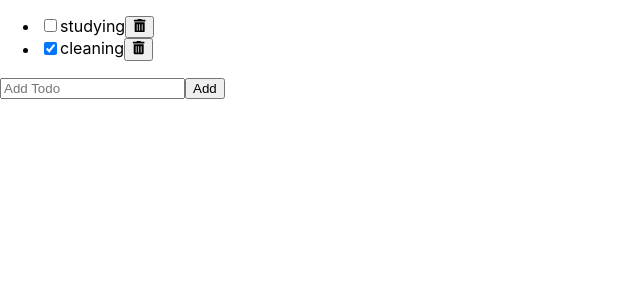
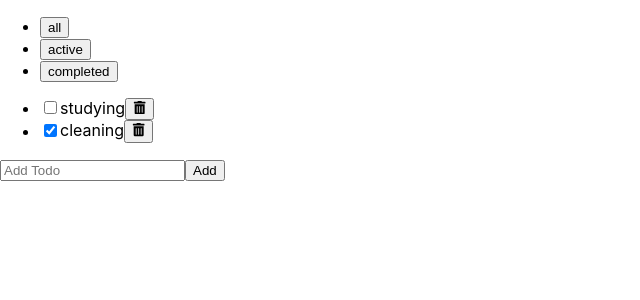
Before and after one commit to SophieMarieSo/todo-app, a React (Create React App) app: page / in a window 1280 px wide. Shown: the top 300 px of the page, without its empty margins (0-640 px from the left). Built offline with nearby package versions, Linux system fonts and the light colour scheme; the HTML template or start-up script is replaced by a standard one.

Commit message:
header filter

```diff
--- a/src/App.jsx
+++ b/src/App.jsx
@@ -1,10 +1,16 @@
+import { useState } from 'react';
 import './App.css';
+import Header from './components/Header/Header';
 import TodoList from './components/TodoList/TodoList';
 
+const filters = ['all', 'active', 'completed'];
+
 function App() {
+  const [filter, setFilter] = useState(filters[0]);
   return (
     <div>
-      <TodoList />
+      <Header filters={filters} filter={filter} onFilterChange={setFilter} />
+      <TodoList filter={filter} />
     </div>
   );
 }
--- /dev/null
+++ b/src/components/Header/Header.jsx
@@ -0,0 +1,15 @@
+import React from 'react';
+
+export default function Header({ filters, filter, onFilterChange }) {
+  return (
+    <header>
+      <ul>
+        {filters.map((value, idx) => (
+          <li key={idx}>
+            <button onClick={() => onFilterChange(value)}>{value}</button>
+          </li>
+        ))}
+      </ul>
+    </header>
+  );
+}
--- a/src/components/TodoList/TodoList.jsx
+++ b/src/components/TodoList/TodoList.jsx
@@ -2,7 +2,7 @@
 import AddTodo from '../AddTodo/AddTodo';
 import Todo from '../Todo/Todo';
 
-export default function TodoList() {
+export default function TodoList({ filter }) {
   const [todos, setTodos] = useState([
     { id: '1', text: 'studying', status: 'active' },
     { id: '2', text: 'cleaning', status: 'completed' },
@@ -14,10 +14,11 @@
   const handleDelete = (deleted) =>
     setTodos(todos.filter((t) => t.id !== deleted.id));
 
+  const filtered = getFilteredItems(todos, filter);
   return (
     <section>
       <ul>
-        {todos.map((item) => (
+        {filtered.map((item) => (
           <Todo
             key={item.id}
             todo={item}
@@ -30,3 +31,8 @@
     </section>
   );
 }
+
+const getFilteredItems = (todos, filter) => {
+  if (filter === 'all') return todos;
+  return todos.filter((todo) => todo.status === filter);
+};
```
